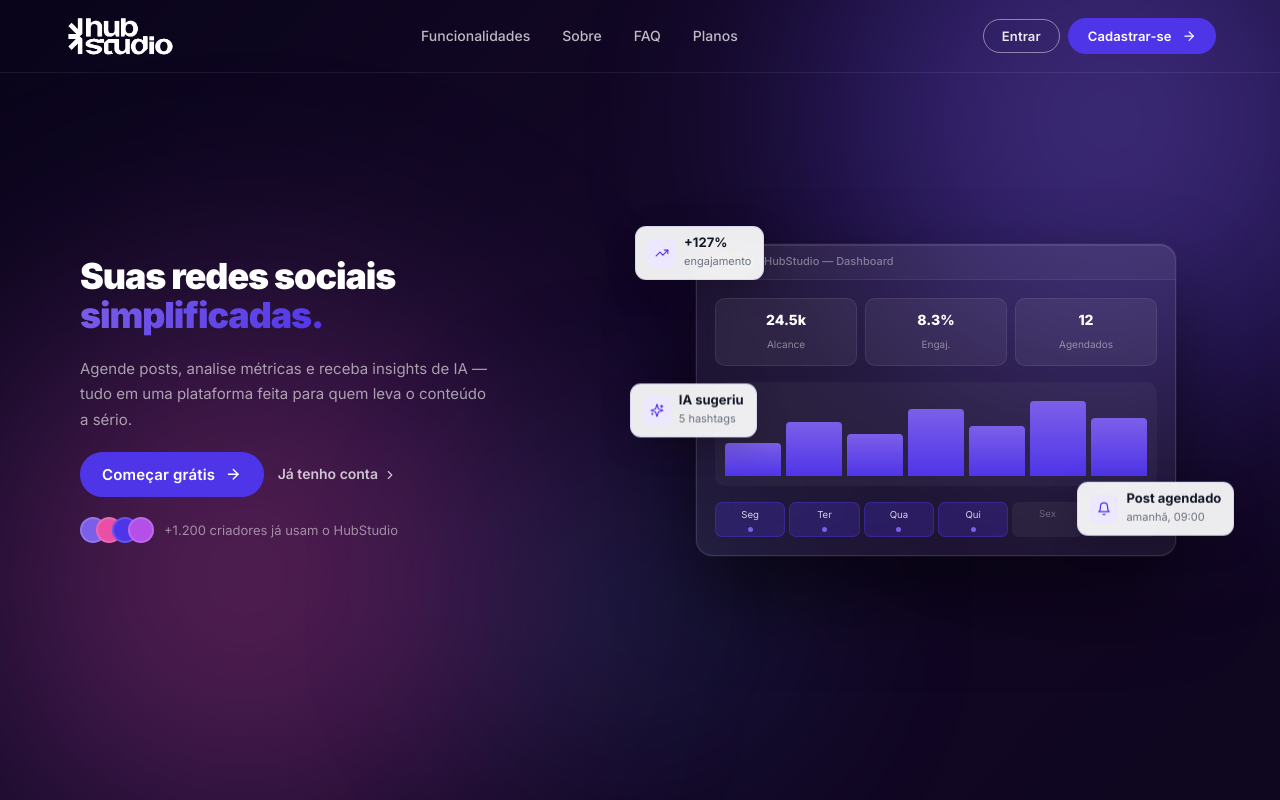
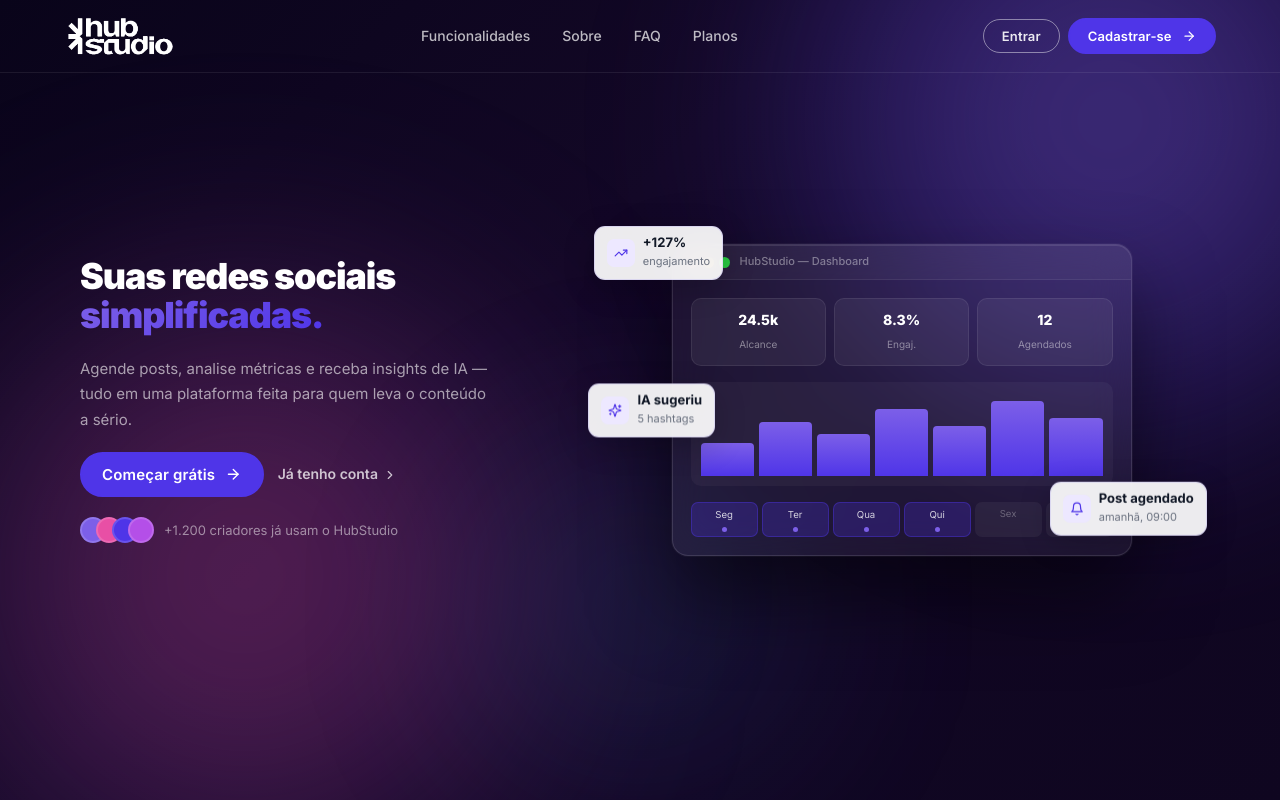
Before and after one commit to brenosemfreio/tcc, a React (Vite) app: page / in a window 1280 px wide. Shown: the top 800 px of the page. Built offline with nearby package versions, Linux system fonts and the light colour scheme.

Commit message:
chore: auto sync [Claude]

```diff
--- a/src/pages/Landing/Landing.css
+++ b/src/pages/Landing/Landing.css
@@ -2571,3 +2571,34 @@
   /* CTA final */
   .l-cta h2 { font-size: 1.625rem; }
 }
+
+/* ══════════════════════════════════════════════════════════
+   1024–1280px (zoom 125% em notebooks típicos): FIX FINAL
+   Colocado no FIM do arquivo pra vencer no source-order
+   sobre ≤1280 (L2297), 1024-1439 (L2120), 1152-1280 (L2320).
+   ────────────────────────────────────────────────────────────
+   Diagnóstico: o max-width do mockup já era um clamp, mas a
+   col do grid (1fr 1fr + gap 4rem em container 960px = 448px)
+   constrangia o mockup ANTES do max-width ser atingido. Sem
+   alargar a col, qualquer clamp no mockup fica neutralizado.
+   ══════════════════════════════════════════════════════════ */
+@media (min-width: 1024px) and (max-width: 1280px) {
+  /* Alarga a col do visual: 1fr 1.3fr → visual ganha ~58% do espaço */
+  .l-hero__inner {
+    grid-template-columns: 1fr 1.3fr;
+  }
+
+  /* Container do mockup acompanha — max-width generoso para floats caberem */
+  .l-hero__visual {
+    width: 100%;
+    max-width: clamp(360px, 50vw, 540px);
+    justify-self: center;
+  }
+
+  /* Mockup com clamp dimensionado pra acompanhar a col alargada */
+  .l-mockup {
+    width: 100%;
+    min-width: 0;
+    max-width: clamp(280px, 42vw, 460px);
+  }
+}
```
